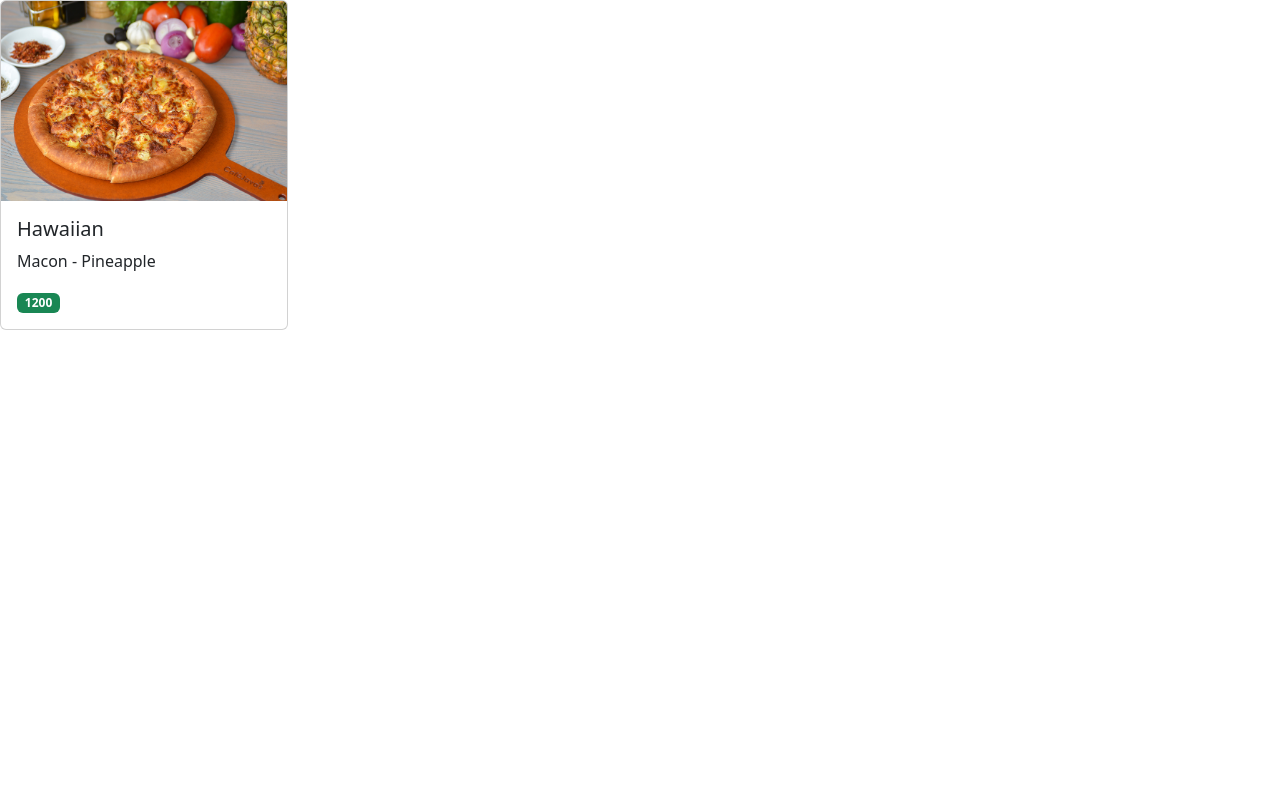
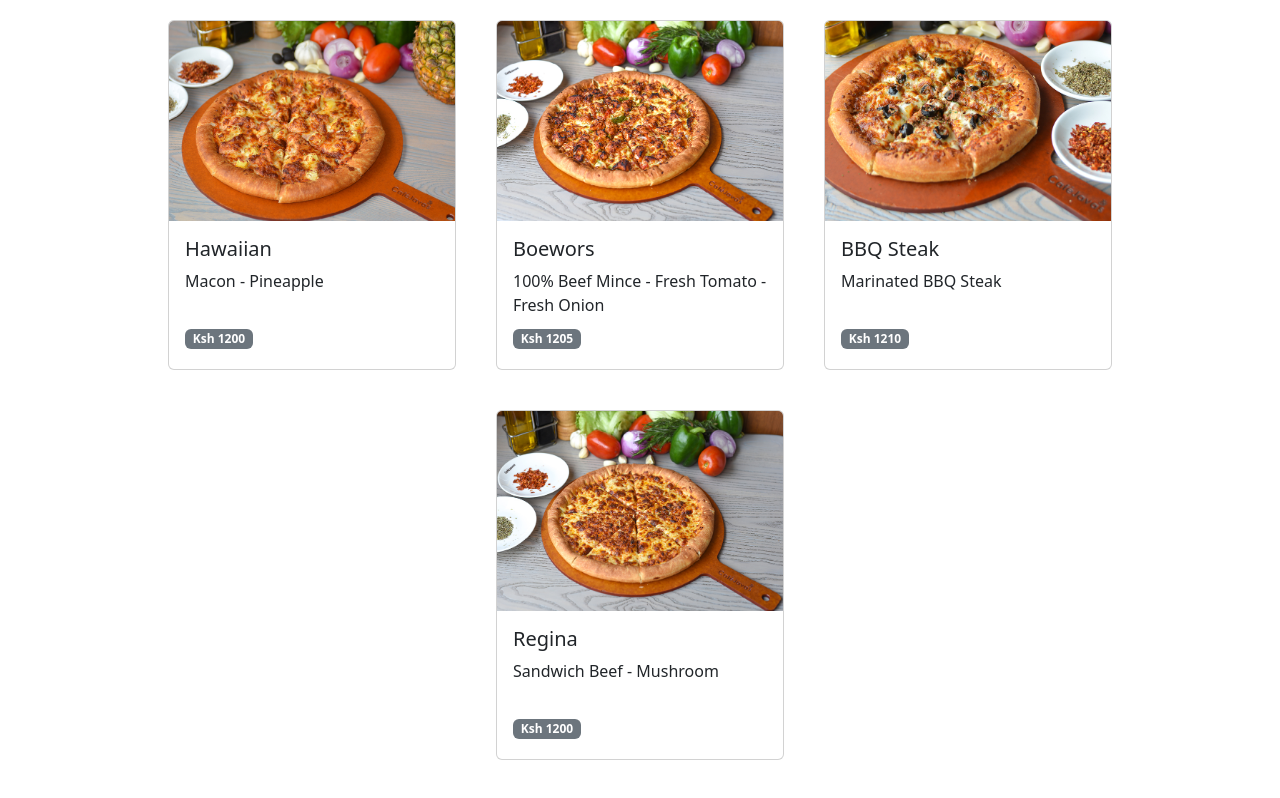
Before and after one commit to adala-wanyande/pizza-ordering-project, a React (Create React App) app: page / in a window 1280 px wide. Built offline with nearby package versions, Linux system fonts and the light colour scheme.

Commit message:
MenuItems.js component completed

```diff
--- a/src/App.js
+++ b/src/App.js
@@ -3,7 +3,7 @@ import About from "./components/About"
 import Contact from "./components/Contact"
 import Menu from "./components/Menu"
 import Order from "./components/Order"
-import MenuItem from "./components/MenuItem"
+import MenuItems from "./components/MenuItems"
 import 'bootstrap/dist/css/bootstrap.min.css';
 
 
@@ -11,7 +11,7 @@ function App() {
   return (
     <div className="App">
       <Routes>
-        <Route path="/" element={ <MenuItem/> } />
+        <Route path="/" element={ <MenuItems/> } />
         <Route path="about" element={ <About/> } />
         <Route path="contact" element={ <Contact/> } />
         <Route path="menu" element={ <Menu/> } />
--- a/src/components/MenuItem.js
+++ b/src/components/MenuItem.js
@@ -12,16 +12,18 @@ const menuItemProp = {
 
 const MenuItem = ({menuItem = menuItemProp}) => {
   return (
-    <Card style={{ width: '18rem' }} key={menuItem.id}>
+    <div>
+    <Card style={{ width: '18rem', margin: '20px', height: '350px' }} key={menuItem.id}>
       <Card.Img variant="top" width="200" height="200" src={require(`../images/${menuItem.image}`)} />
       <Card.Body>
         <Card.Title>{menuItem.name}</Card.Title>
-        <Card.Text>
+        <Card.Text style={{ height: '40px' }}>
           {menuItem.description}
         </Card.Text>
-        <Badge bg="success">{menuItem.price}</Badge>
+        <Badge bg="secondary">Ksh {menuItem.price}</Badge>
       </Card.Body>
     </Card>
+    </div>
   )
 }
 
--- /dev/null
+++ b/src/components/MenuItems.js
@@ -0,0 +1,49 @@
+import React from 'react'
+// import { CardGroup } from 'react-bootstrap'
+import MenuItem from './MenuItem'
+
+// Dummy prop of menu items
+const menuItemsProp = [
+    {
+        "id": 1,
+        "name": "Hawaiian",
+        "description": "Macon - Pineapple",
+        "price": 1200,
+        "image": "hawaiian.jpg"
+    },
+    {
+        "id": 2,
+        "name": "Boewors",
+        "description": "100% Beef Mince - Fresh Tomato - Fresh Onion",
+        "price": 1205,
+        "image": "boewors.jpg"
+    },
+    {
+        "id": 3,
+        "name": "BBQ Steak",
+        "description": "Marinated BBQ Steak",
+        "price": 1210,
+        "image": "bbq-steak.jpg"
+    },
+    {
+        "id": 4,
+        "name": "Regina",
+        "description": "Sandwich Beef - Mushroom",
+        "price": 1200,
+        "image": "regina.jpg"
+    }
+]
+
+const MenuItems = ({menuItems = menuItemsProp}) => {
+    console.log(menuItemsProp)
+    const renderMenuItems = menuItemsProp.map((menuItem) => {
+        return <MenuItem key={menuItem.id} menuItem = {menuItem}></MenuItem>
+    })
+    return (
+        <div className="menu-items">
+        {renderMenuItems}
+        </div>
+    );
+}
+
+export default MenuItems
--- a/src/index.css
+++ b/src/index.css
@@ -11,3 +11,15 @@ code {
   font-family: source-code-pro, Menlo, Monaco, Consolas, 'Courier New',
     monospace;
 }
+
+.menu-items {
+  display: flex;
+  flex-direction: row;
+  flex-wrap: wrap;
+  justify-content: center;
+}
+
+.badge {
+  display: flex;
+  justify-content: center;
+}
```
